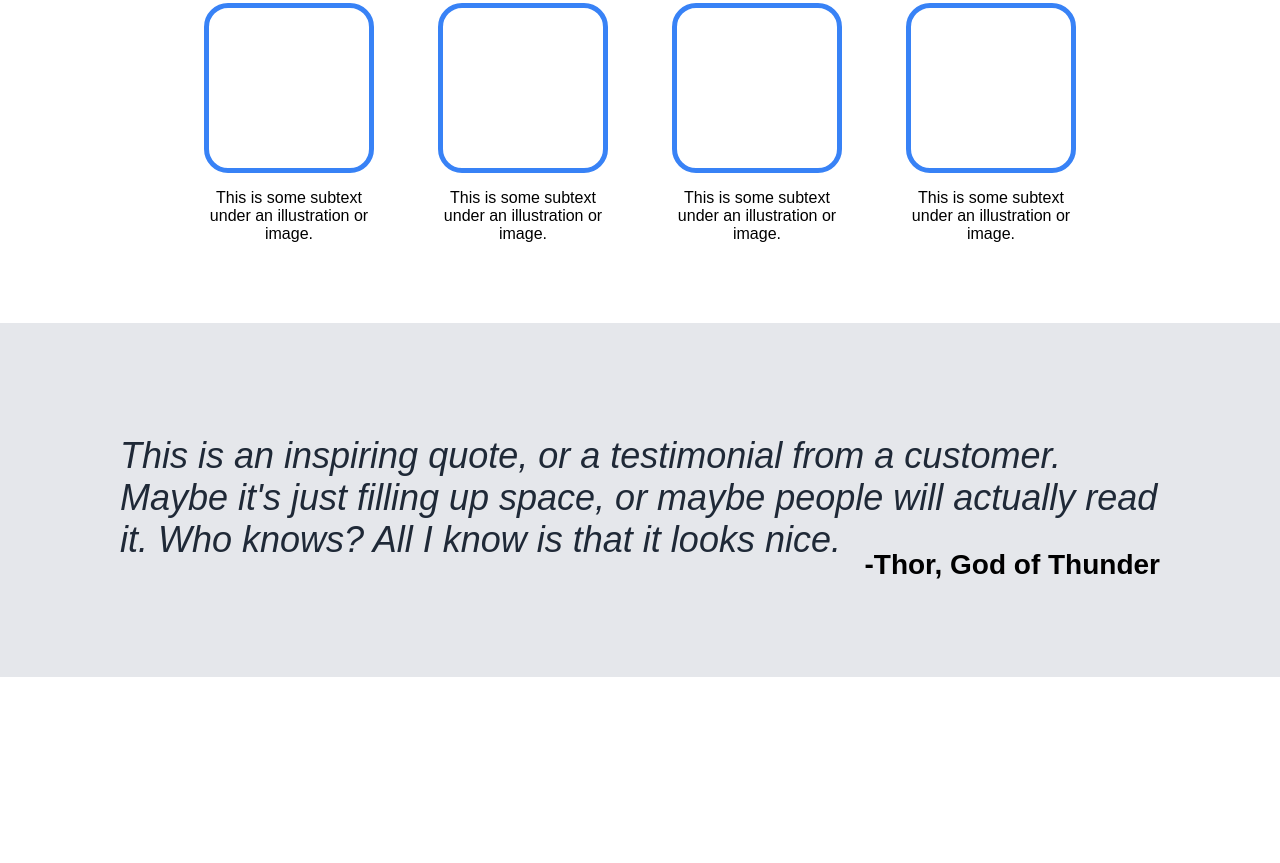
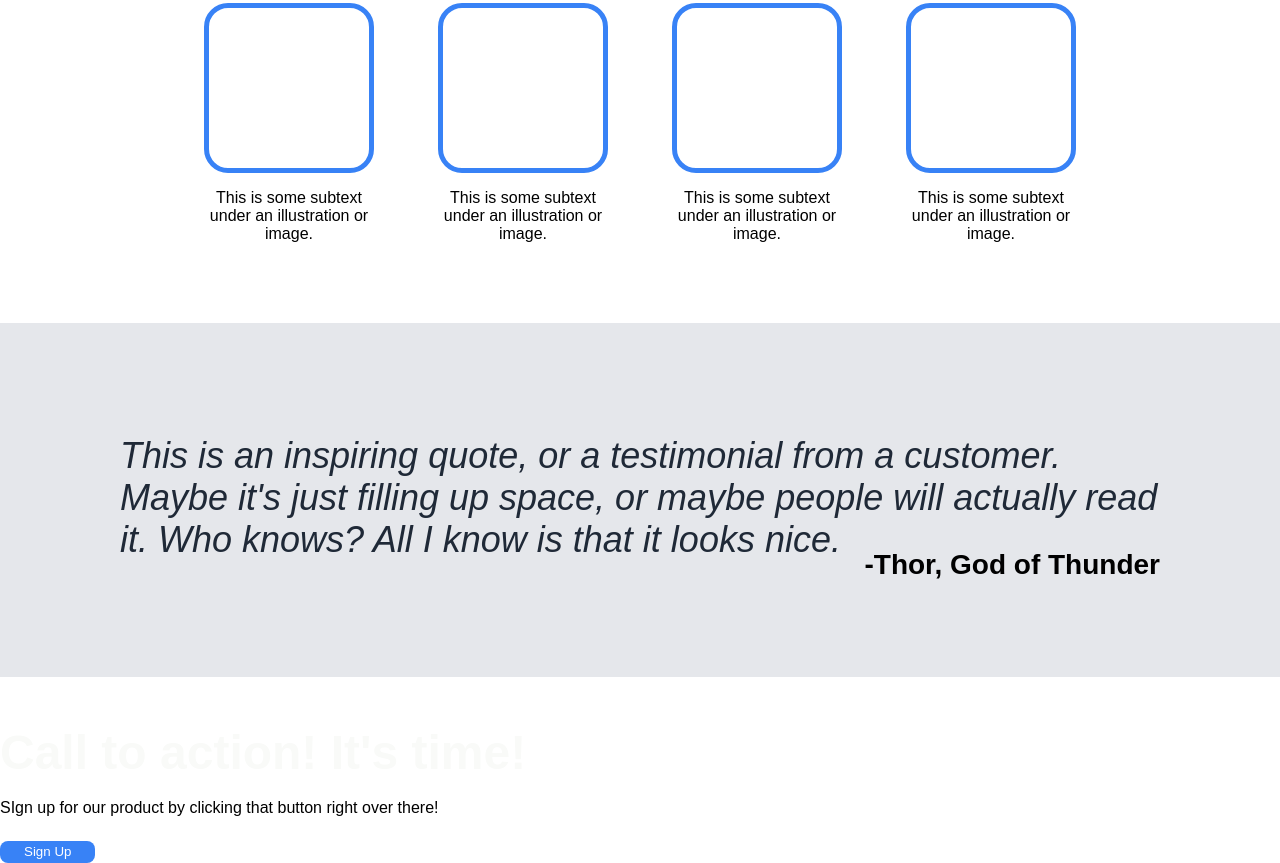
Before and after one commit to C-Teo/Odin-Landing-Page, a plain HTML site: page index.html in a window 1280 px wide. Shown: the part 623-1486 px from the top of the page. Before the commit the page ends 1300 px from the top, so only its background shows below. Drawn offline with Linux system fonts and the light colour scheme.

Commit message:
Footer HTML Boilerplate

```diff
--- a/index.html
+++ b/index.html
@@ -52,8 +52,14 @@
         <p class="quote-text"><em>This is an inspiring quote, or a testimonial from a customer. Maybe it's just filling up space, or maybe people will actually read it. Who knows? All I know is that it looks nice.</em></p>
         <p id="author">-Thor, God of Thunder</p>
     </div>
-    <div>
-
+    <div class="footer">
+        <div class="popup">
+            <div class="popup-info">
+                <h3>Call to action! It's time!</h3>
+                <p>SIgn up for our product by clicking that button right over there!</p>
+            </div>
+            <Button class="popup-button">Sign Up</Button>
+        </div>
     </div>
 </body>
 </html>
```
